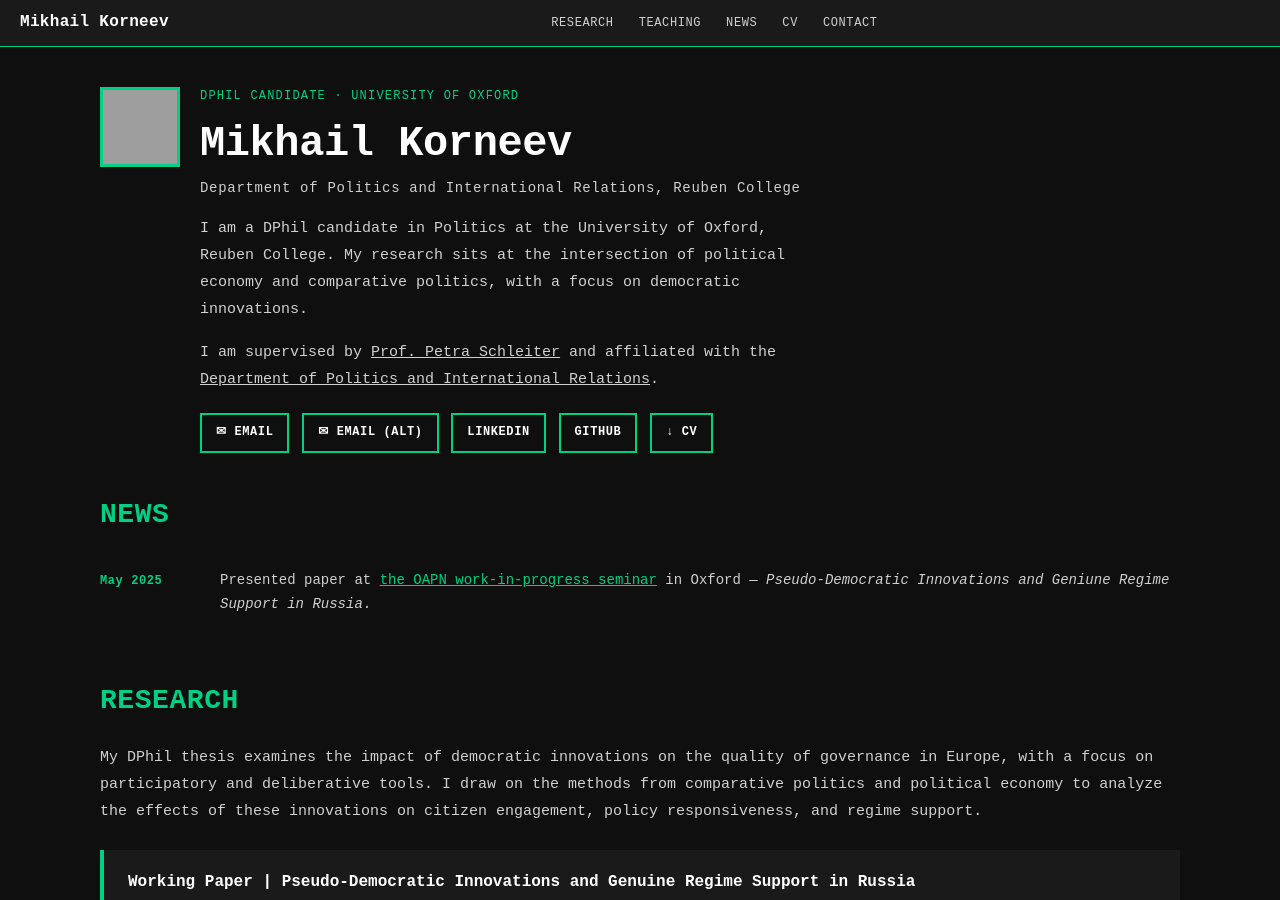
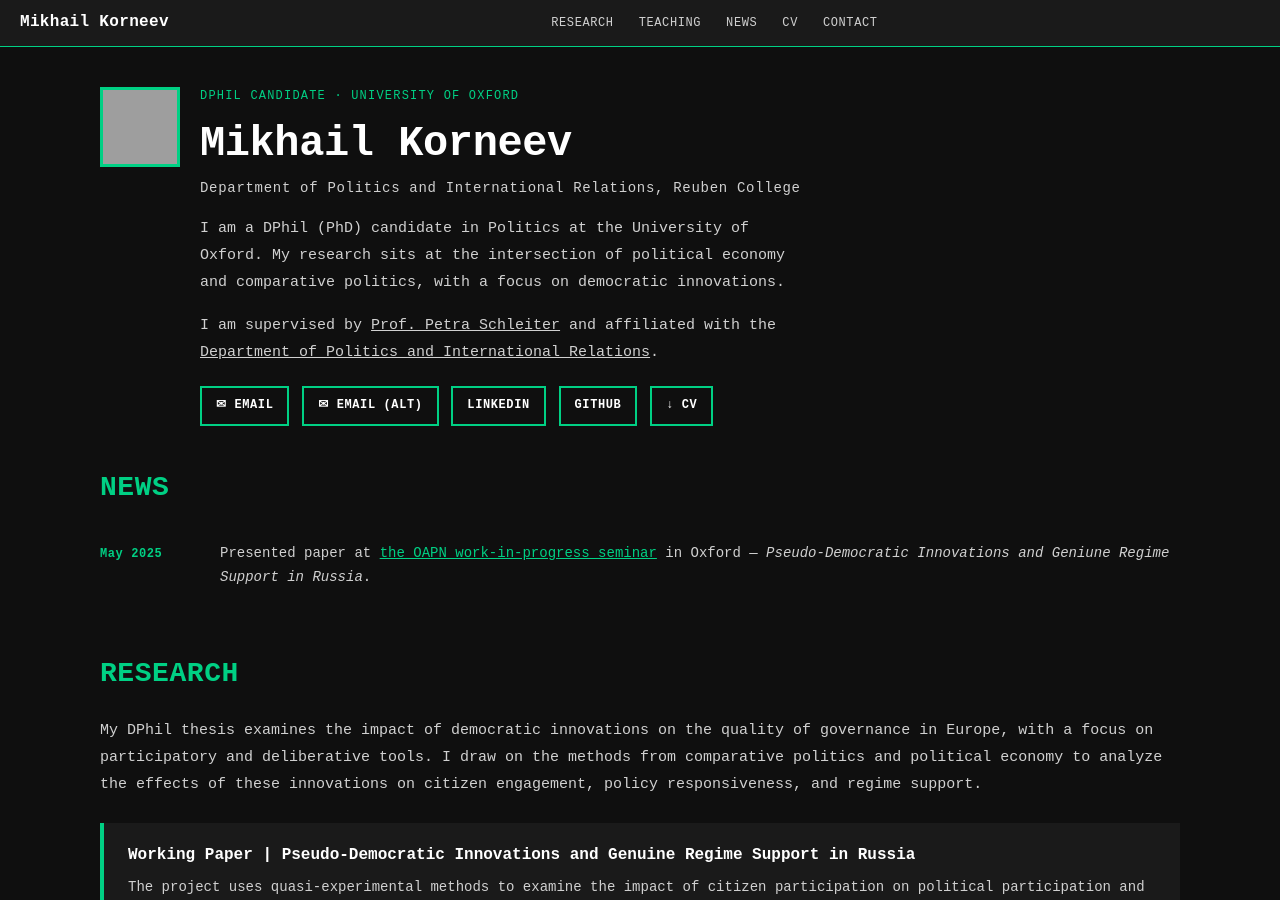
Before and after one commit to mik-kor/mik-kor.github.io, a Jekyll site: the page built from index.html, in a window 1280 px wide and 900 px high. Built offline with Jekyll 4.4.1, drawn with Linux system fonts in a browser that asks for light colours; grey boxes are pictures that could not be loaded.

Commit message:
text updates

```diff
--- a/_config.yml
+++ b/_config.yml
@@ -16,7 +16,7 @@
   linkedin: "mikhail-korneev"
   cv_url: "/assets/cv.pdf"
   bio: >
-    I am a DPhil candidate in Politics at the University of Oxford, Reuben College. My research sits at the intersection
+    I am a DPhil (PhD) candidate in Politics at the University of Oxford. My research sits at the intersection
     of political economy and comparative politics, with a focus on democratic innovations.
 
 # Build settings
```
